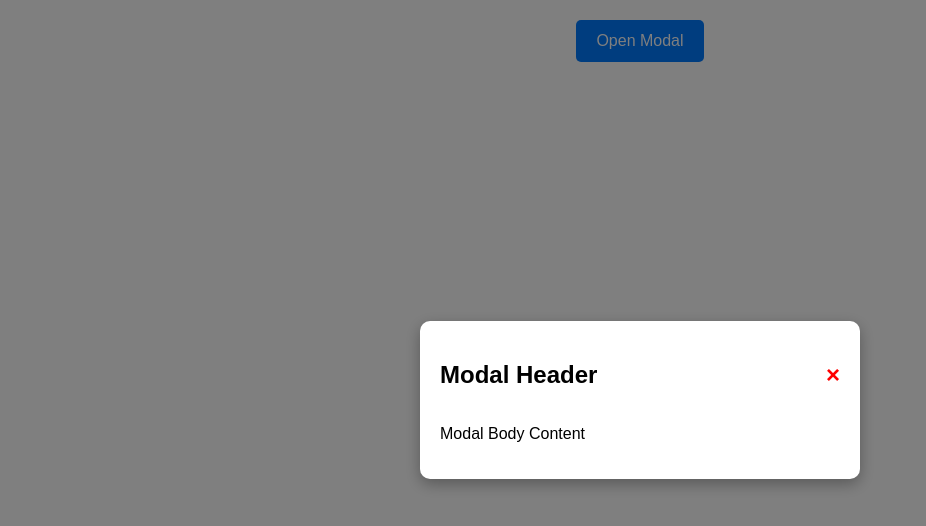
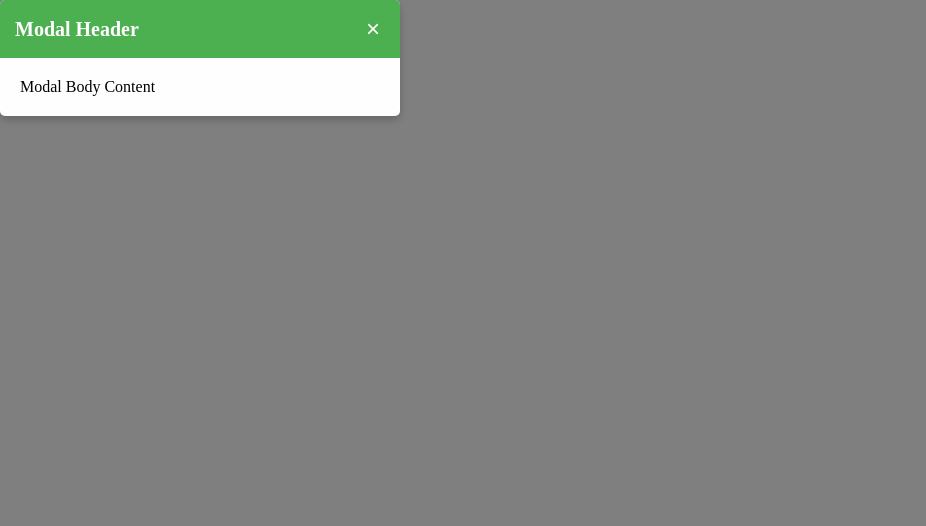
Before and after one commit to acciojob/css-modal-zeelprajapati1, a website: page main.html in a window 1280 px wide. Both pictures are taken after a click on the button "Open Modal". Shown: the whole page, without its empty margins (0-926 px from the left). Drawn offline with Linux system fonts and the light colour scheme.

Commit message:
created a submission

```diff
--- a/main.html
+++ b/main.html
@@ -4,19 +4,88 @@
     <meta charset="UTF-8">
     <meta name="viewport" content="width=device-width, initial-scale=1.0">
     <title>CSS Modal</title>
-    <link rel="stylesheet" href="styles.css">
+    <style>
+        /* Button styling */
+        #openModal {
+            padding: 10px 20px;
+            background-color: #4CAF50;
+            color: white;
+            border: none;
+            border-radius: 4px;
+            cursor: pointer;
+            font-size: 16px;
+        }
+
+        #openModal:hover {
+            background-color: #45a049;
+        }
+
+        /* Modal styling */
+        .modal {
+            display: none;
+            position: fixed;
+            top: 0;
+            left: 0;
+            width: 100%;
+            height: 100%;
+            background-color: rgba(0, 0, 0, 0.5);
+            z-index: 1000;
+        }
+
+        .modal.active {
+            display: flex;
+            justify-content: center;
+            align-items: center;
+        }
+
+        .modal-content {
+            background-color: #fefefe;
+            border-radius: 5px;
+            width: 400px;
+            box-shadow: 0 4px 8px rgba(0, 0, 0, 0.2);
+            overflow: hidden;
+        }
+
+        .modal-header {
+            padding: 15px;
+            background-color: #4CAF50;
+            color: white;
+            display: flex;
+            justify-content: space-between;
+            align-items: center;
+        }
+
+        .modal-header h2 {
+            margin: 0;
+            font-size: 20px;
+        }
+
+        .close-modal {
+            background: none;
+            border: none;
+            color: white;
+            font-size: 24px;
+            cursor: pointer;
+            padding: 0 5px;
+        }
+
+        .modal-body {
+            padding: 20px;
+        }
+
+        .modal-body p {
+            margin: 0;
+        }
+    </style>
 </head>
 <body>
-
-    <!-- Button to Open Modal -->
     <button id="openModal">Open Modal</button>
 
-    <!-- Modal Structure -->
-    <div class="modal" id="myModal">
+    <div class="modal" id="modal">
         <div class="modal-content">
             <div class="modal-header">
                 <h2>Modal Header</h2>
-                <span class="close-modal">&times;</span>
+                <button class="close-modal">&times;</button>
             </div>
             <div class="modal-body">
                 <p>Modal Body Content</p>
@@ -24,6 +93,31 @@
         </div>
     </div>
 
-    <script src="script.js"></script>
+    <script>
+        // Get modal elements
+        const modal = document.getElementById('modal');
+        const openBtn = document.getElementById('openModal');
+        const closeBtn = document.querySelector('.close-modal');
+
+        // Open modal when button is clicked
+        openBtn.addEventListener('click', () => {
+            modal.classList.add('active');
+            modal.style.display = 'block'; // For the test
+        });
+
+        // Close modal when close button is clicked
+        closeBtn.addEventListener('click', () => {
+            modal.classList.remove('active');
+            modal.style.display = 'none';
+        });
+
+        // Close modal when clicking outside the modal content
+        window.addEventListener('click', (event) => {
+            if (event.target === modal) {
+                modal.classList.remove('active');
+                modal.style.display = 'none';
+            }
+        });
+    </script>
 </body>
 </html>
--- a/script.js
+++ /dev/null
@@ -1,22 +0,0 @@
-//your JS code here. If required.
-// Get Modal Elements
-const modal = document.getElementById("myModal");
-const openModalBtn = document.getElementById("openModal");
-const closeModalBtn = document.querySelector(".close-modal");
-
-// Open Modal when button is clicked
-openModalBtn.addEventListener("click", () => {
-    modal.style.display = "flex";
-});
-
-// Close Modal when close button is clicked
-closeModalBtn.addEventListener("click", () => {
-    modal.style.display = "none";
-});
-
-// Close Modal when clicking outside modal content
-window.addEventListener("click", (e) => {
-    if (e.target === modal) {
-        modal.style.display = "none";
-    }
-});
--- a/styles.css
+++ /dev/null
@@ -1,63 +0,0 @@
-/*  your css code here. If applicable */
-/* Basic Page Styling */
-body {
-    font-family: Arial, sans-serif;
-    text-align: center;
-    margin: 0;
-    padding: 0;
-}
-
-/* Open Modal Button */
-#openModal {
-    padding: 12px 20px;
-    font-size: 16px;
-    background-color: #007BFF;
-    color: white;
-    border: none;
-    cursor: pointer;
-    border-radius: 5px;
-    margin-top: 20px;
-}
-
-/* Modal Background */
-.modal {
-    display: none; /* Hidden by default */
-    position: fixed;
-    top: 0;
-    left: 0;
-    width: 100%;
-    height: 100%;
-    background-color: rgba(0, 0, 0, 0.5);
-    justify-content: center;
-    align-items: center;
-}
-
-/* Modal Content Box */
-.modal-content {
-    background: white;
-    width: 400px;
-    padding: 20px;
-    border-radius: 10px;
-    text-align: left;
-    box-shadow: 0 5px 15px rgba(0, 0, 0, 0.3);
-}
-
-/* Modal Header */
-.modal-header {
-    display: flex;
-    justify-content: space-between;
-    align-items: center;
-}
-
-/* Close Button */
-.close-modal {
-    font-size: 24px;
-    cursor: pointer;
-    font-weight: bold;
-    color: red;
-}
-
-/* Modal Body */
-.modal-body {
-    margin-top: 10px;
-}
```
